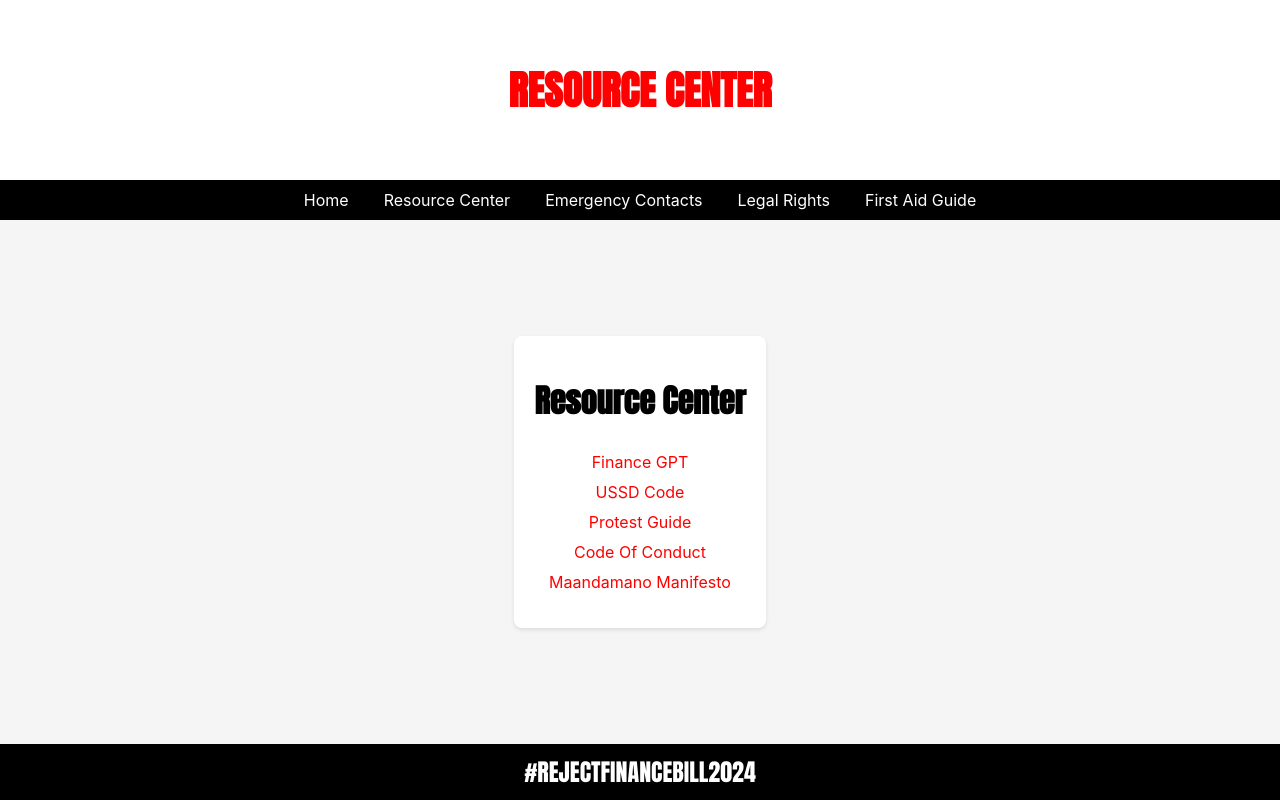
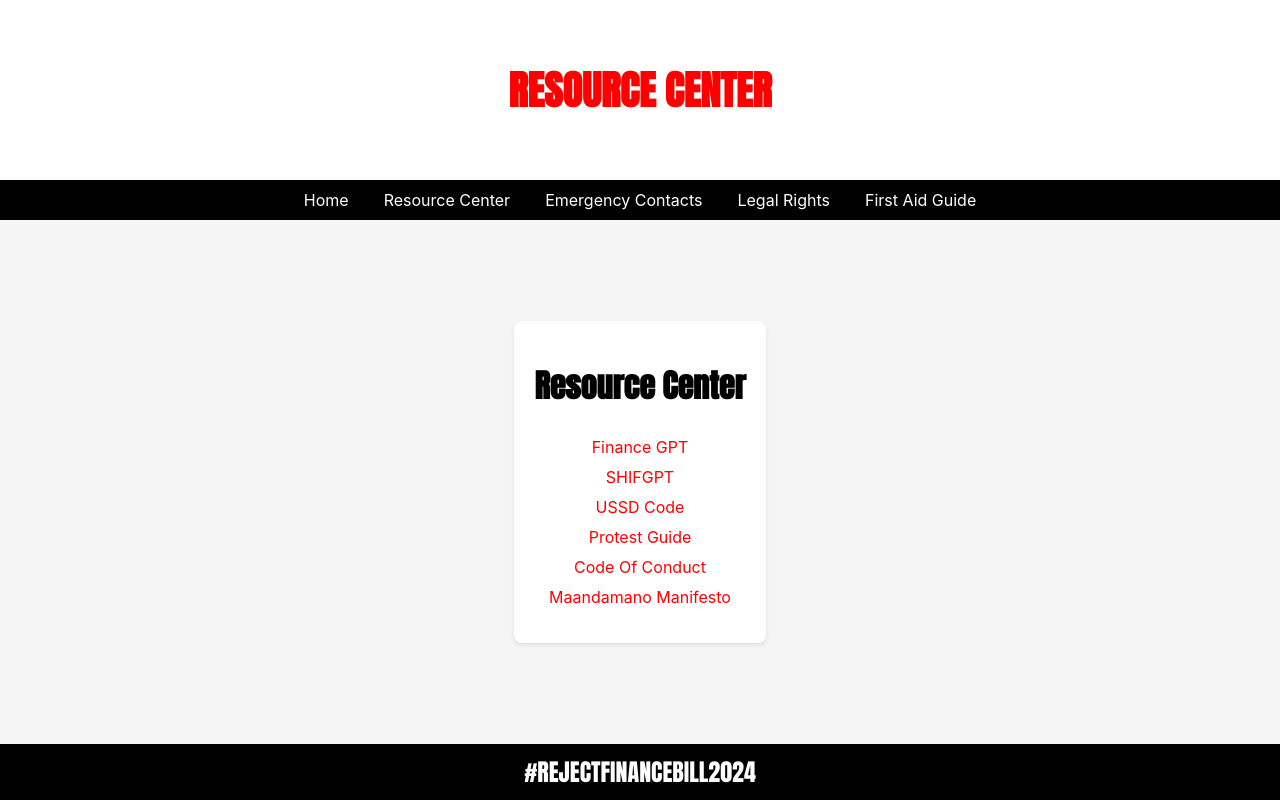
Before and after one commit to kinsiabdirahman/resource_center, a React (Create React App) app: page /resource-center in a window 1280 px wide. Built offline with nearby package versions, Linux system fonts and the light colour scheme.

Commit message:
SHIFGPT addition

```diff
--- a/src/ResourceCenter.js
+++ b/src/ResourceCenter.js
@@ -4,6 +4,7 @@ import './ResourceCenter.css'; // Import the CSS file for Resource Center
 const flyers = [
 
   { name: 'Finance GPT', link: 'https://t.co/PCLCg72ZhP' },
+  { name: 'SHIFGPT', link: 'https://chatgpt.com/g/g-YJXdolT5t-shifgpt' },
   { name: 'USSD Code', link: 'tel:*665*971#' },
   { name: 'Protest Guide', link: 'https://www.instagram.com/p/C8UTIjriayQ/?igsh=MWhpMzR0NWhmeXR3Zw==' },
   { name: 'Code Of Conduct', link: 'https://www.instagram.com/p/C8VKSY-o07G/?igsh=MWx6YnAxNmtyYjMxdQ==' },
```
